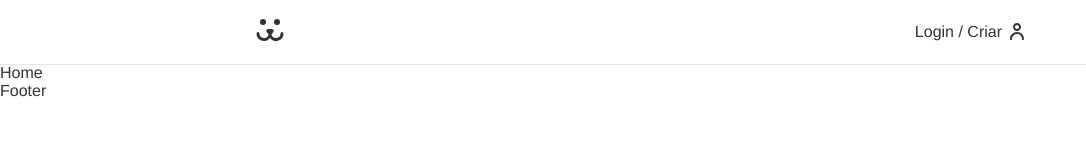
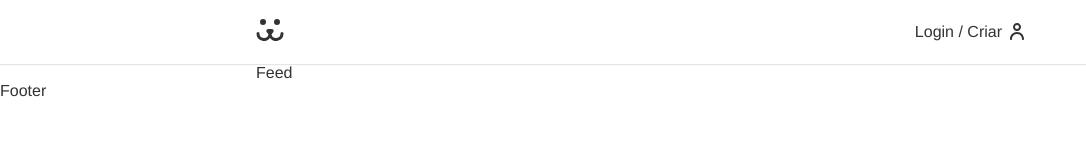
Before and after one commit to LucasMengue/dogs, a React (Create React App) app: page / in a window 1280 px wide. Shown: the top 160 px of the page, without its empty margins (0-1086 px from the left). Built offline with nearby package versions, Linux system fonts and the light colour scheme.

Commit message:
using Feed component and class container

```diff
--- a/src/Components/Home.js
+++ b/src/Components/Home.js
@@ -1,7 +1,13 @@
 import React from "react";
 
+import Feed from "./Feed/Feed";
+
 const Home = () => {
-  return <div>Home</div>;
+  return (
+    <section className="container mainContainer">
+      <Feed />
+    </section>
+  );
 };
 
 export default Home;
```
